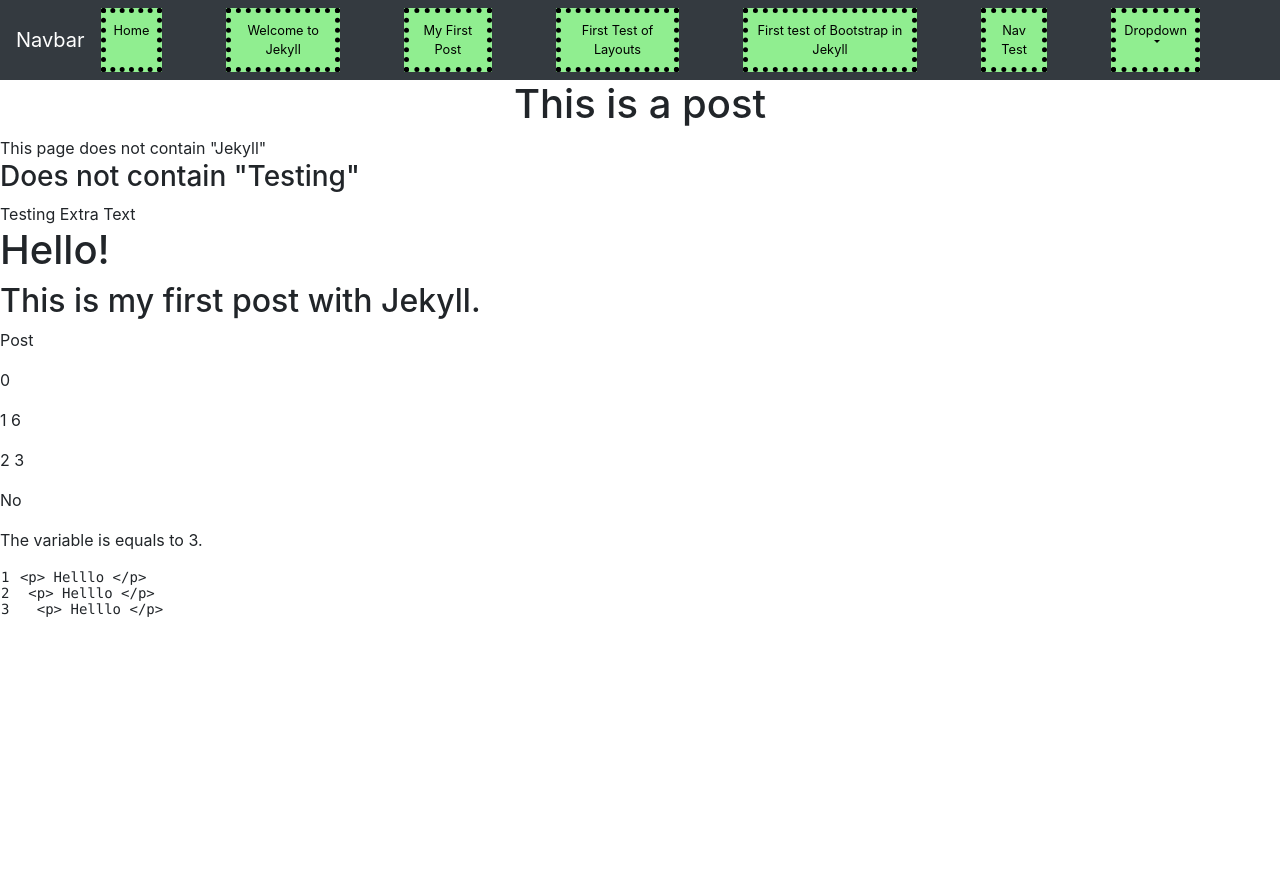
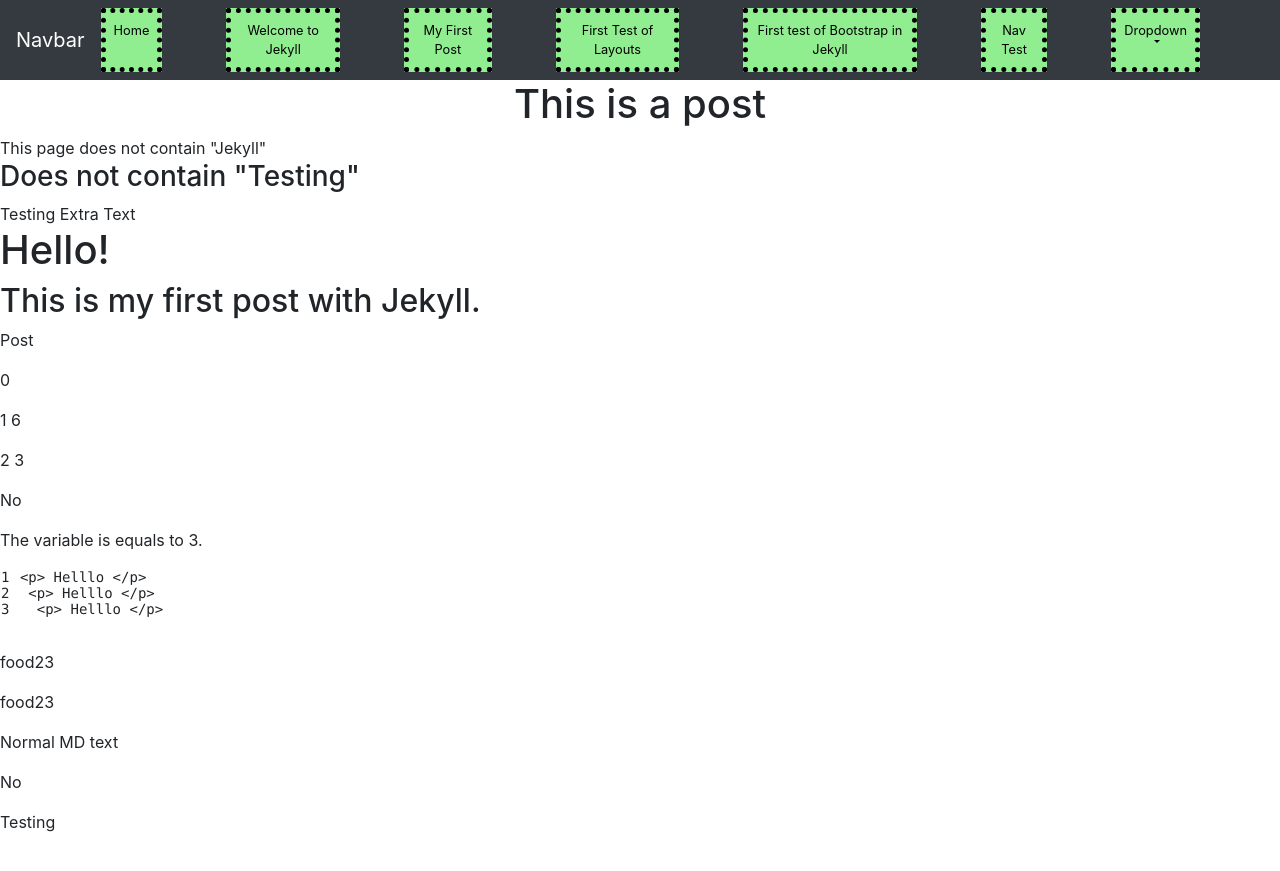
Before and after one commit to williaml4292/SEP-Notes, a Jekyll site: the page built from _posts/2025-02-25-First-post.markdown, in a window 1280 px wide. Shown: the top 871 px of the page. Built offline with Jekyll 4.4.1, drawn with Linux system fonts in a browser that asks for light colours; nearby versions of some CDN libraries.

```diff
--- a/Gemfile
+++ b/Gemfile
@@ -7,12 +7,12 @@ source "https://rubygems.org"
 #
 # This will help ensure the proper Jekyll version is running.
 # Happy Jekylling!
-# gem "jekyll", "~> 4.3.4"
+gem "jekyll", "~> 4.3.4"
 # This is the default theme for new Jekyll sites. You may change this to anything you like.
 gem "minima", "~> 2.5"
 # If you want to use GitHub Pages, remove the "gem "jekyll"" above and
 # uncomment the line below. To upgrade, run `bundle update github-pages`.
-gem "github-pages", "~> 232", group: :jekyll_plugins
+# gem "github-pages", group: :jekyll_plugins
 # If you have any plugins, put them here!
 group :jekyll_plugins do
   gem "jekyll-feed", "~> 0.12"
--- a/_posts/2025-02-25-First-post.markdown
+++ b/_posts/2025-02-25-First-post.markdown
@@ -35,3 +35,23 @@ No
   <p> Helllo </p>
    <p> Helllo </p>
 {% endhighlight %}
+
+{% assign numbers_2 = "food, 2, 3" | split: ", " %}
+
+{%- for numbers in numbers_2% -%}
+
+    {{ numbers }}{% unless forloop.last %}  {% endunless -%}
+{% endfor %}
+
+{{ numbers_2 }}
+
+Normal MD text
+<br>
+
+{% for categories in page.categories | concat numbers_2 %}
+{% if categories contains "Testing" %}
+{{ categories }}
+{% else %}
+No
+{% endif %}
+{% endfor %}
```
Also changed, not shown: Gemfile.lock, 1 other file.
